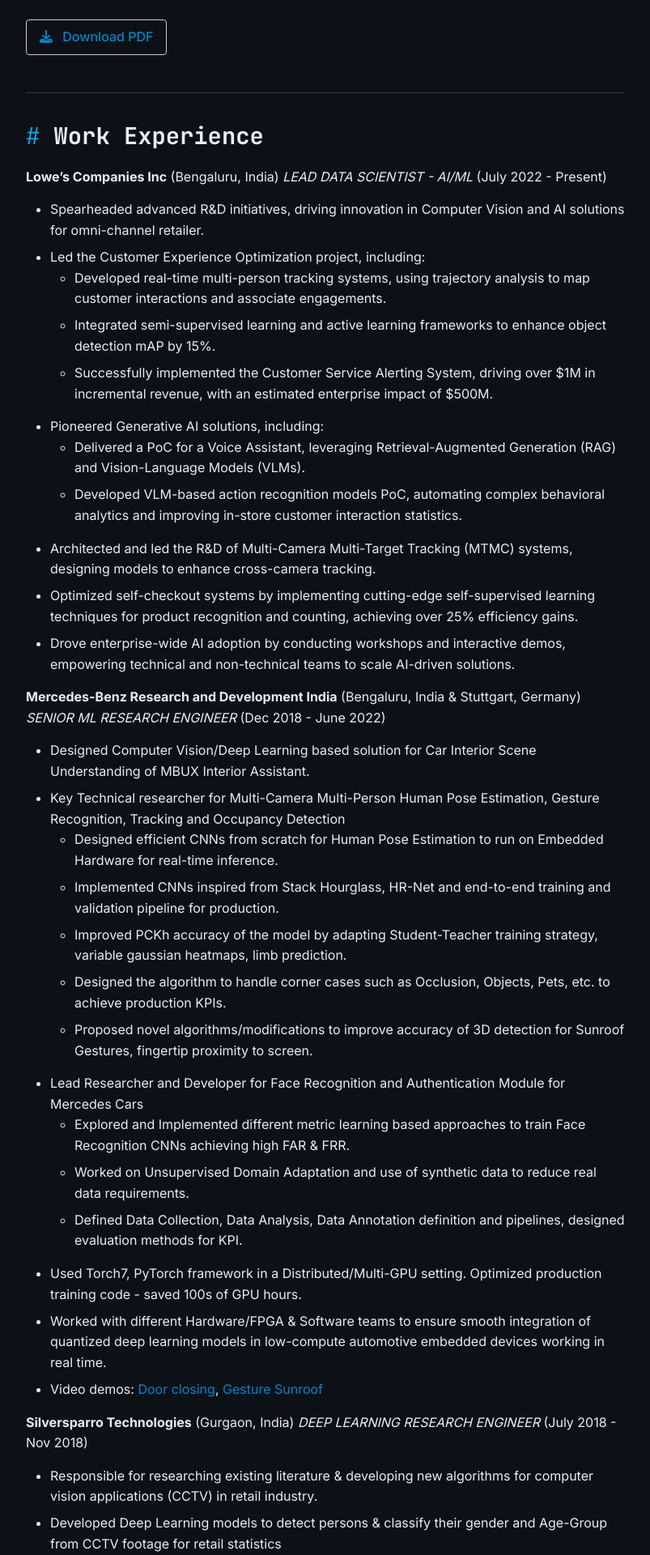
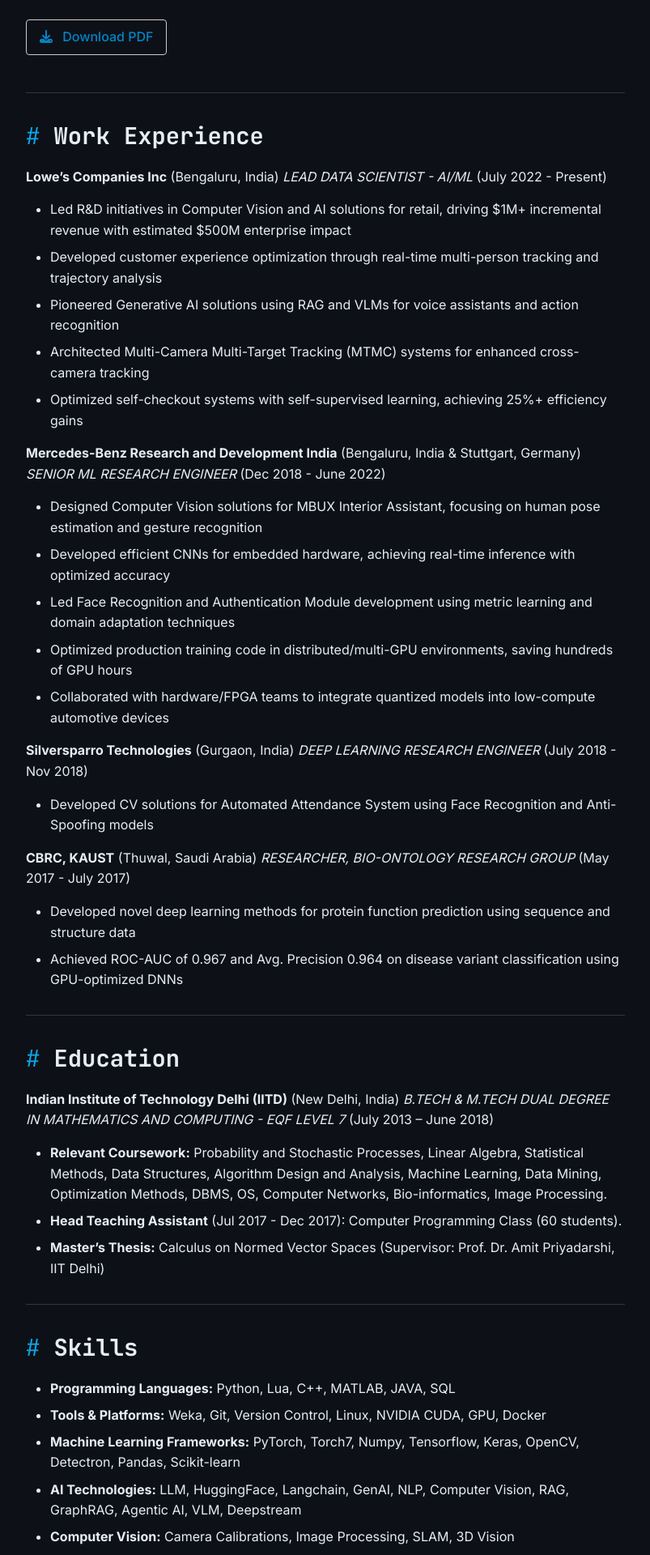
Before and after one commit to joydeepmedhi/joydeepmedhi.github.io, a Jekyll site: the page built from resume.md, in a window 1280 px wide. Shown: the part 328-2248 px from the top of the page at 81% size, without its empty margins (238-1041 px from the left). Built offline with Jekyll 4.4.1, drawn with Linux system fonts in a browser that asks for light colours; some of the changed text lies outside the part shown.

Commit message:
Move education highlight to dedicated section and make resume more concise

```diff
--- a/_sass/_education.scss
+++ b/_sass/_education.scss
@@ -1,20 +1,37 @@
 // Education styles
-.education {
-  font-size: 1.1rem;
-  margin: 0.5rem 0;
-  padding: 0.25rem 0.75rem;
-  display: inline-block;
-  border-radius: 4px;
+.education-section {
+  margin-bottom: 2rem;
+}
+
+.education-highlight {
+  padding: 1.5rem;
+  border-radius: 8px;
+  transition: all 0.3s ease;
 
   [data-theme="dark"] & {
-    background-color: rgba(255, 255, 255, 0.1);
+    background-color: rgba(255, 255, 255, 0.05);
   }
 
   [data-theme="light"] & {
-    background-color: rgba(0, 0, 0, 0.05);
+    background-color: rgba(0, 0, 0, 0.02);
+  }
+
+  p {
+    margin: 0.5rem 0;
   }
 
   strong {
     color: #0ea5e9;
+    font-size: 1.1rem;
+  }
+
+  .education-institute {
+    font-weight: 600;
+    color: #0ea5e9;
+  }
+
+  .education-year {
+    font-size: 0.9rem;
+    opacity: 0.8;
   }
 }
--- a/resume.md
+++ b/resume.md
@@ -37,56 +37,34 @@
 
 ## Work Experience
 
-**Lowe’s Companies Inc** (Bengaluru, India)
+**Lowe's Companies Inc** (Bengaluru, India)
 _LEAD DATA SCIENTIST - AI/ML_ (July 2022 - Present)
 
-*   Spearheaded advanced R&D initiatives, driving innovation in Computer Vision and AI solutions for omni-channel retailer.
-*   Led the Customer Experience Optimization project, including:
-    *   Developed real-time multi-person tracking systems, using trajectory analysis to map customer interactions and associate engagements.
-    *   Integrated semi-supervised learning and active learning frameworks to enhance object detection mAP by 15%.
-    *   Successfully implemented the Customer Service Alerting System, driving over $1M in incremental revenue, with an estimated enterprise impact of $500M.
-*   Pioneered Generative AI solutions, including:
-    *   Delivered a PoC for a Voice Assistant, leveraging Retrieval-Augmented Generation (RAG) and Vision-Language Models (VLMs).
-    *   Developed VLM-based action recognition models PoC, automating complex behavioral analytics and improving in-store customer interaction statistics.
-*   Architected and led the R&D of Multi-Camera Multi-Target Tracking (MTMC) systems, designing models to enhance cross-camera tracking.
-*   Optimized self-checkout systems by implementing cutting-edge self-supervised learning techniques for product recognition and counting, achieving over 25% efficiency gains.
-*   Drove enterprise-wide AI adoption by conducting workshops and interactive demos, empowering technical and non-technical teams to scale AI-driven solutions.
+*   Led R&D initiatives in Computer Vision and AI solutions for retail, driving $1M+ incremental revenue with estimated $500M enterprise impact
+*   Developed customer experience optimization through real-time multi-person tracking and trajectory analysis
+*   Pioneered Generative AI solutions using RAG and VLMs for voice assistants and action recognition
+*   Architected Multi-Camera Multi-Target Tracking (MTMC) systems for enhanced cross-camera tracking
+*   Optimized self-checkout systems with self-supervised learning, achieving 25%+ efficiency gains
 
 **Mercedes-Benz Research and Development India** (Bengaluru, India & Stuttgart, Germany)
 _SENIOR ML RESEARCH ENGINEER_ (Dec 2018 - June 2022)
 
-*   Designed Computer Vision/Deep Learning based solution for Car Interior Scene Understanding of MBUX Interior Assistant.
-*   Key Technical researcher for Multi-Camera Multi-Person Human Pose Estimation, Gesture Recognition, Tracking and Occupancy Detection
-    *   Designed efficient CNNs from scratch for Human Pose Estimation to run on Embedded Hardware for real-time inference.
-    *   Implemented CNNs inspired from Stack Hourglass, HR-Net and end-to-end training and validation pipeline for production.
-    *   Improved PCKh accuracy of the model by adapting Student-Teacher training strategy, variable gaussian heatmaps, limb prediction.
-    *   Designed the algorithm to handle corner cases such as Occlusion, Objects, Pets, etc. to achieve production KPIs.
-    *   Proposed novel algorithms/modifications to improve accuracy of 3D detection for Sunroof Gestures, fingertip proximity to screen.
-*   Lead Researcher and Developer for Face Recognition and Authentication Module for Mercedes Cars
-    *   Explored and Implemented different metric learning based approaches to train Face Recognition CNNs achieving high FAR & FRR.
-    *   Worked on Unsupervised Domain Adaptation and use of synthetic data to reduce real data requirements.
-    *   Defined Data Collection, Data Analysis, Data Annotation definition and pipelines, designed evaluation methods for KPI.
-*   Used Torch7, PyTorch framework in a Distributed/Multi-GPU setting. Optimized production training code - saved 100s of GPU hours.
-*   Worked with different Hardware/FPGA & Software teams to ensure smooth integration of quantized deep learning models in low-compute automotive embedded devices working in real time.
-*   Video demos: [Door closing](<Link to video>), [Gesture Sunroof](<Link to video>)
+*   Designed Computer Vision solutions for MBUX Interior Assistant, focusing on human pose estimation and gesture recognition
+*   Developed efficient CNNs for embedded hardware, achieving real-time inference with optimized accuracy
+*   Led Face Recognition and Authentication Module development using metric learning and domain adaptation techniques
+*   Optimized production training code in distributed/multi-GPU environments, saving hundreds of GPU hours
+*   Collaborated with hardware/FPGA teams to integrate quantized models into low-compute automotive devices
 
 **Silversparro Technologies** (Gurgaon, India)
 _DEEP LEARNING RESEARCH ENGINEER_ (July 2018 - Nov 2018)
 
-*   Responsible for researching existing literature & developing new algorithms for computer vision applications (CCTV) in retail industry.
-*   Developed Deep Learning models to detect persons & classify their gender and Age-Group from CCTV footage for retail statistics
-    *   0.85 ROC-AUC achieved on imbalanced Age Data & 88% accuracy achieved on Gender Data using transfer learning with CNNs.
-*   Proposed and Implemented new techniques for anchor box initialization using KMeans clustering in Faster-RCNN
-    *   Convergence time decreased by 50 % and mAP & F1-score increased by 6 % and 7.3 % respectively.
-*   Implemented new features for Tensorflow Object Detection API such as continuous validation during training & new validation metrics.
+*   Developed CV solutions for Automated Attendance System using Face Recognition and Anti-Spoofing models
 
-**CBRC, KAUST** (Jeddah, Saudi Arabia)
-_RESEARCHER AT BIO-ONTOLOGY RESEARCH GROUP_ (Supervisor: Prof. Dr. Robert Hoehndorf) (May 2017 - July 2017)
+**CBRC, KAUST** (Thuwal, Saudi Arabia)
+_RESEARCHER, BIO-ONTOLOGY RESEARCH GROUP_ (May 2017 - July 2017)
 
-*   Worked at the intersection of Artificial Intelligence & Bioinformatics with focus on developing Machine Learning solutions for Life Sciences.
-*   Classification of causative disease variants with mutation from genome on imbalanced datasets.
-*   Successfully implemented and explored different Deep Neural Network architectures utilizing large genome sequencing data and ontology and performed statistical tests for feature selection. Worked on High-Performance GPU clusters for implementation and fine-tuning of DNNs.
-*   Achieved significantly improved ROC-AUC of 0.967 and Avg. Precision 0.964 on test data for fine-tuned model.
+*   Developed novel deep learning methods for protein function prediction using sequence and structure data
+*   Achieved ROC-AUC of 0.967 and Avg. Precision 0.964 on disease variant classification using GPU-optimized DNNs
 
 ---
 
```
Also changed, not shown: index.md (+9 -1 lines).
